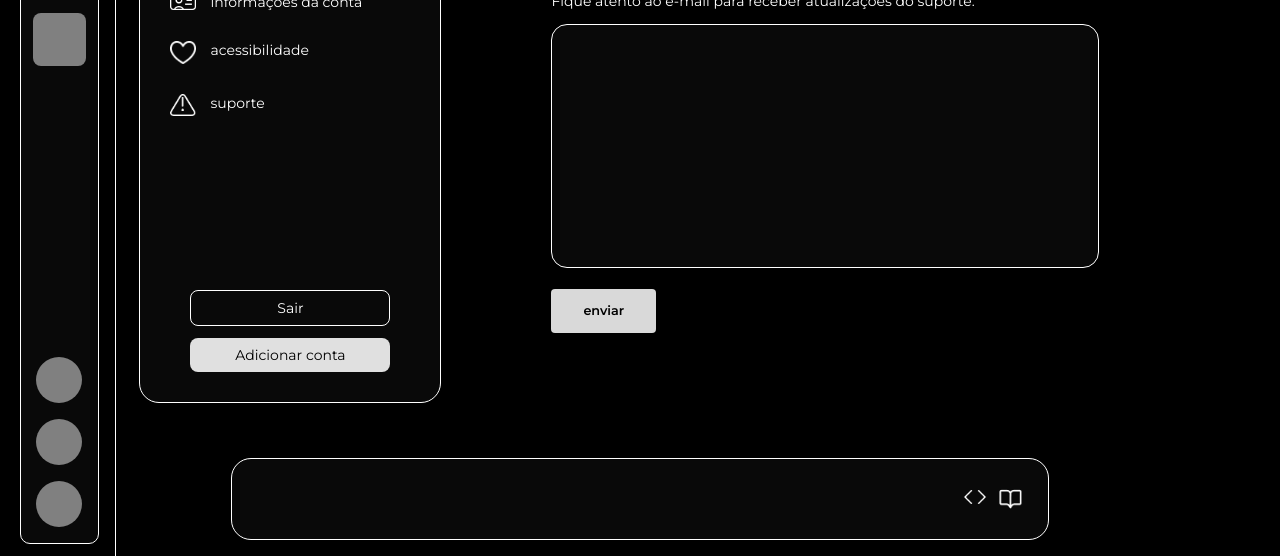
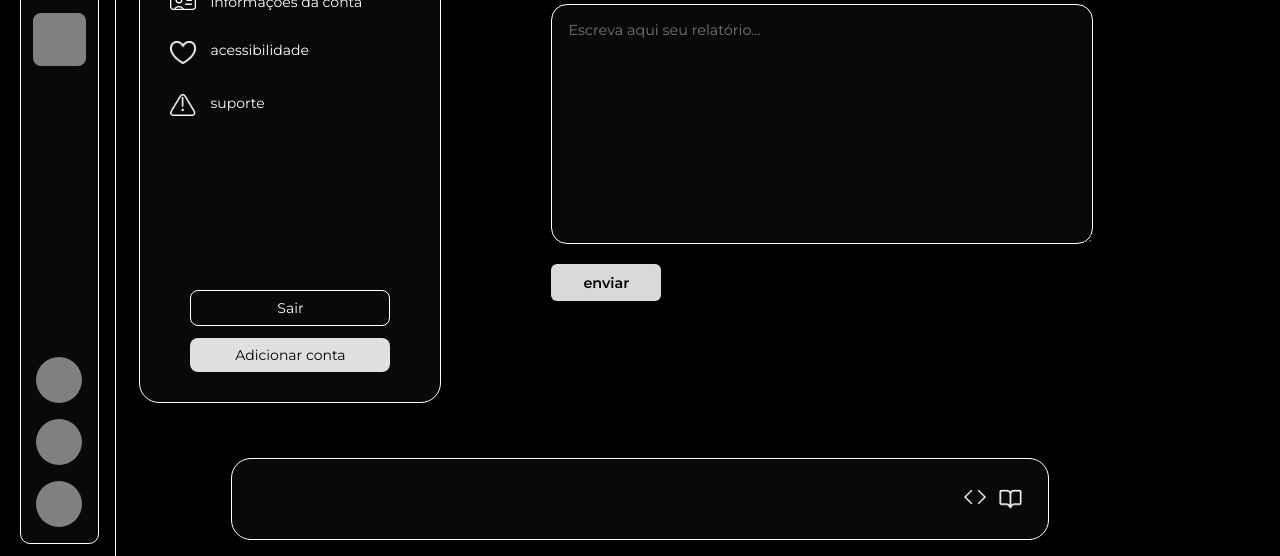
Before and after one commit to salgadoles/OAT, a website: page src/pages/configreport.html in a window 1280 px wide. Shown: the part 244-800 px from the top of the page. Drawn offline with nearby package versions, Linux system fonts and the light colour scheme.

Commit message:
upgrade textareae for screen "configreport"

```diff
--- a/src/pages/configreport.html
+++ b/src/pages/configreport.html
@@ -84,7 +84,10 @@
         <p>Fique atento ao e-mail para receber atualizações do suporte. </p>
 
         <section class="caixareporte">
-          <input type="text" name="" id="">
+          <section class="caixareporte">
+    <textarea placeholder="Escreva aqui seu relatório..." rows="5"></textarea>
+</section>
+
         </section>
 
         <button class="submetreporte">
--- a/src/styles/configreport.css
+++ b/src/styles/configreport.css
@@ -1,36 +1,34 @@
-.caixareporte input{
+.caixareporte textarea {
     background-color: #090909;
     border: 1px solid white;
-    width: clamp(200px, 80%, 700px);
-    height: clamp(50px, 30vh, 700px);
+    width: clamp(250px, 80%, 700px);
+    height: clamp(150px, 30vh, 400px);
     border-radius: clamp(12px, 1rem, 20px);
     color: white;
+
+    box-sizing: border-box;
+    padding: 1rem;
+    font-size: clamp(0.9rem, 1vw, 1.2rem);
+    line-height: 1.3;
+    resize: vertical;
+    outline: none;
 }
 
-.submetreporte{
+
+.submetreporte {
     background-color: #d9d9d9;
     color: black;
     border: none;
-  padding: clamp(0.5rem, 5%, 0.9rem) clamp(2rem, 3vh, 4rem);
-  border-radius: 4px;
+    padding: 0.6rem 2rem;
+    border-radius: 6px;
     font-weight: 600;
     cursor: pointer;
-  align-self: flex-start;
     transition: background-color 0.3s ease;
-  font-size: clamp(0.8rem, 0.8vw, 1.5rem) ;
-  margin-top: 3%;
+    font-size: clamp(0.9rem, 0.9vw, 1.2rem);
+    margin-top: 1rem;
+    display: inline-block;
 }
 
-.submetreporte:hover{
+.submetreporte:hover {
     background-color: #ffd000;
 }
-
-[conteudointerno] h1{
-    font-size: clamp(16px, 4vw, 50px);
-    margin: 0;
-}
-
-
-[conteudointerno] p{
- font-size: clamp(14px, 1vw, 100px);
-}
--- a/src/styles/hoot-confg.css
+++ b/src/styles/hoot-confg.css
@@ -4,7 +4,7 @@
 /* ==========================
    FONTES
 ========================== */
-p, label, h5, h6, a, button, span{
+p, label, h5, h6, a, button, span, textarea{
   font-family: 'Montserrat', sans-serif;
 }
 
```
Lines whose indentation alone changed are shown as unchanged.
